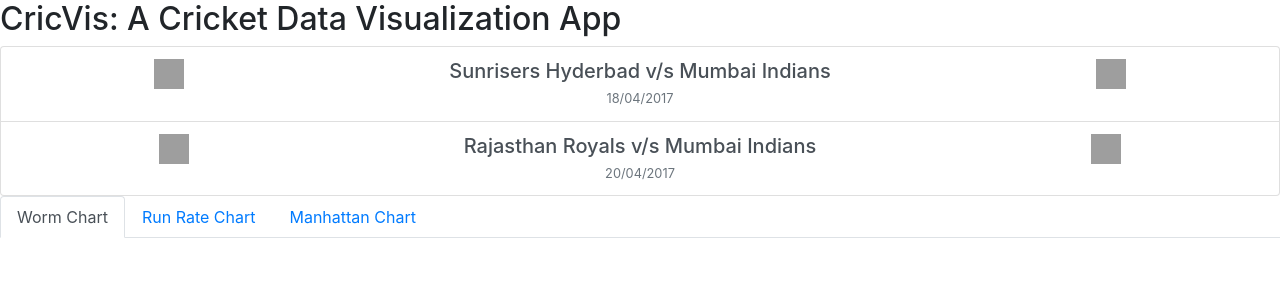
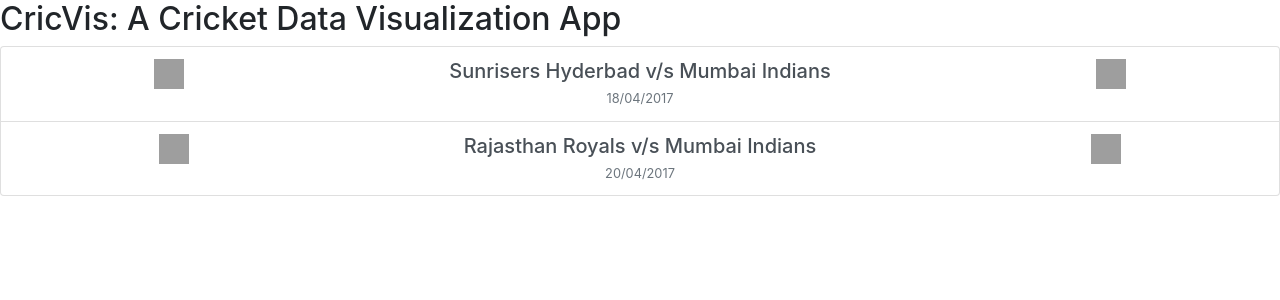
Before and after one commit to googleinterns/step208-2020, a Django app: page /cricVis/ in a window 1280 px wide. Shown: the top 300 px of the page. Run offline with Django 3.2, Linux system fonts and the light colour scheme; some libraries are stand-ins or nearby versions; grey boxes are pictures that could not be loaded.

Commit message:
style: add style sheet

```diff
--- /dev/null
+++ b/cricVis/static/cricVis/style.css
@@ -0,0 +1,9 @@
+.match-active{
+    color: green;
+}
+#chartsContainer{
+    visibility: hidden;
+}
+#toggleChartsBar{
+    visibility: hidden;
+}
--- a/cricVis/templates/cricVis/index.html
+++ b/cricVis/templates/cricVis/index.html
@@ -4,6 +4,7 @@
     <meta charset="utf-8">
     <title>CricVis - Cricket Data Visualization</title>
     <link rel="icon" href="../static/cricVis/favicon.png" type="image/png" sizes="16x16">
+    <link rel="stylesheet" href="../static/cricVis/style.css">
     <script src="https://code.jquery.com/jquery-3.5.1.min.js" integrity="sha256-9/aliU8dGd2tb6OSsuzixeV4y/faTqgFtohetphbbj0=" crossorigin="anonymous"></script>
     <link rel="stylesheet" href="https://maxcdn.bootstrapcdn.com/bootstrap/4.5.0/css/bootstrap.min.css">
     <script src="https://ajax.googleapis.com/ajax/libs/jquery/3.5.1/jquery.min.js"></script>
```
